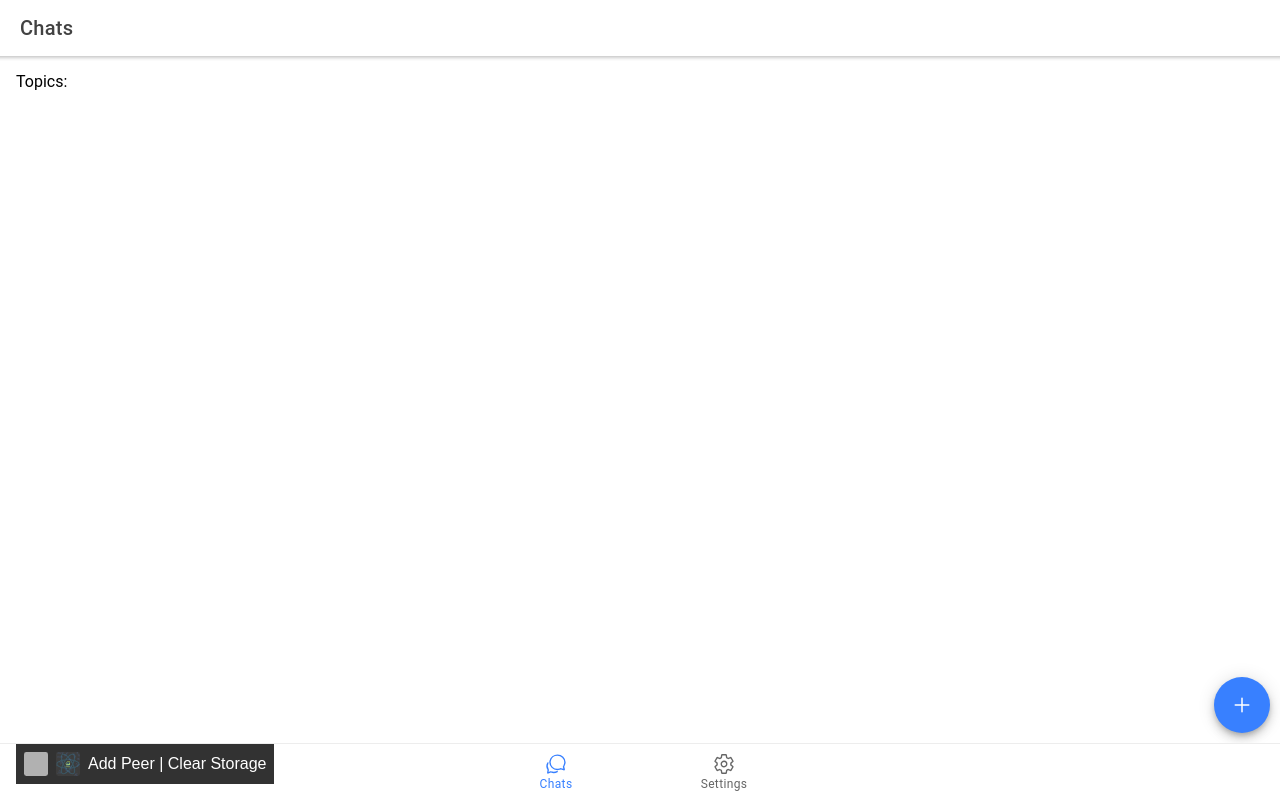
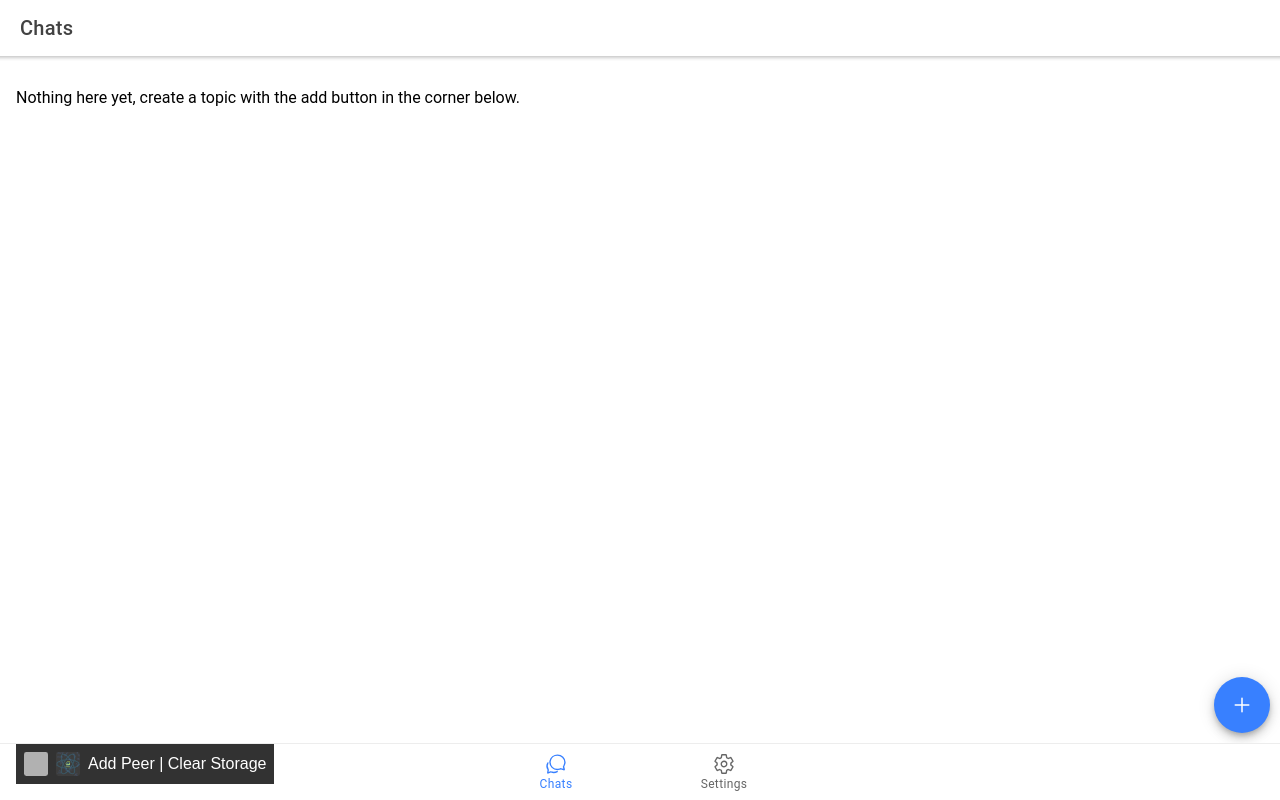
Before and after one commit to webxdc/ionic-react-webxdc-starter, a React (Vite) app: page /#/chats in a window 1280 px wide. Built offline with nearby package versions, Linux system fonts and the light colour scheme; grey boxes are pictures that could not be loaded.

Commit message:
label when there are no topics

```diff
--- a/src/pages/Chats.tsx
+++ b/src/pages/Chats.tsx
@@ -58,7 +58,6 @@ export default function Chats() {
         </IonToolbar>
       </IonHeader>
       <IonContent className="ion-padding">
-        Topics:
         <IonList>
           {Object.keys(state.messages).map((topic) => (
             <IonItem
@@ -69,6 +68,7 @@ export default function Chats() {
             </IonItem>
           ))}
         </IonList>
+        {Object.keys(state.messages).length === 0 && <div>Nothing here yet, create a topic with the add button in the corner below.</div>}
       </IonContent>
       <IonFab slot="fixed" vertical="bottom" horizontal="end">
         <IonFabButton onClick={onAddTopic}>
```
